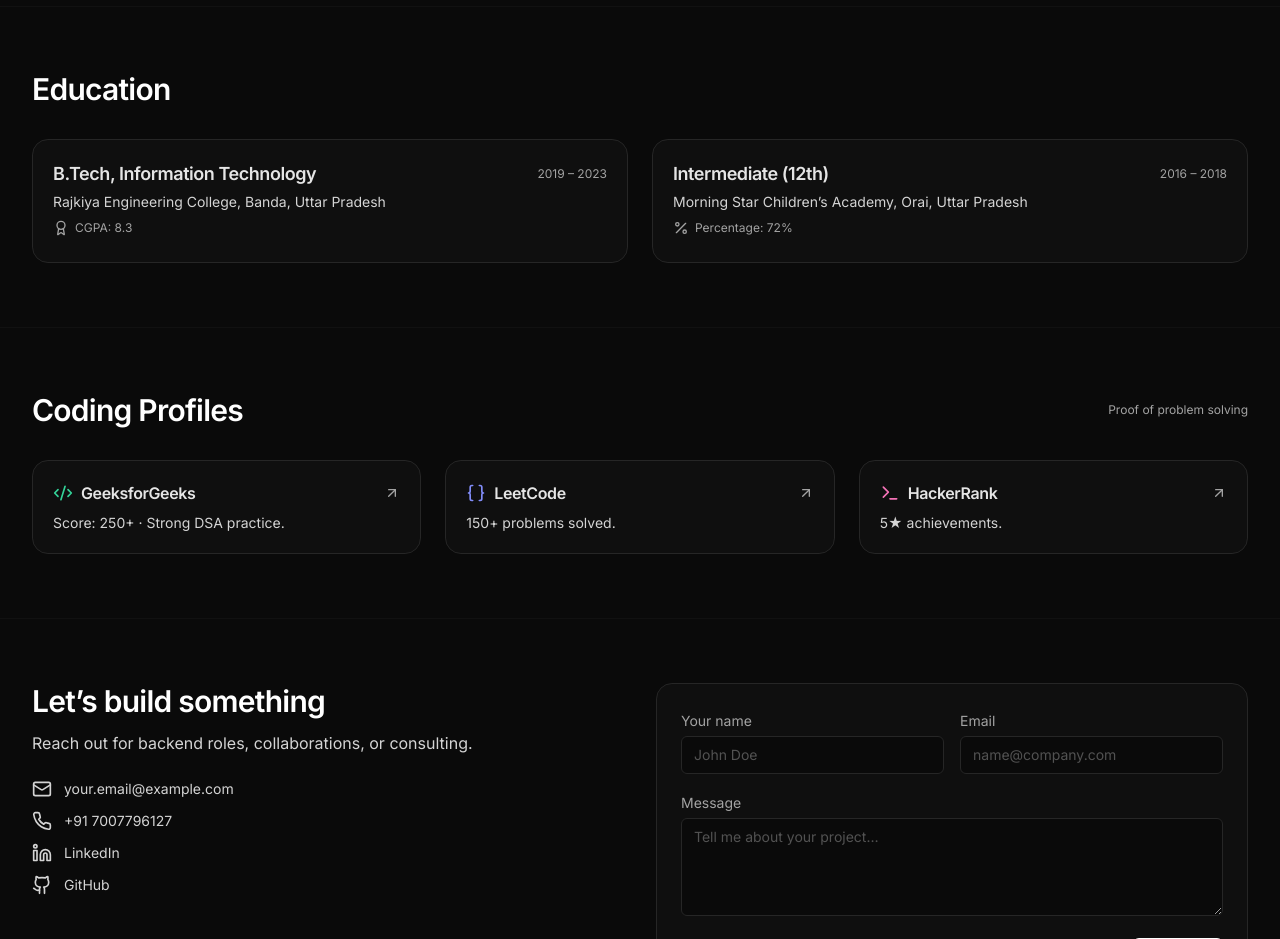
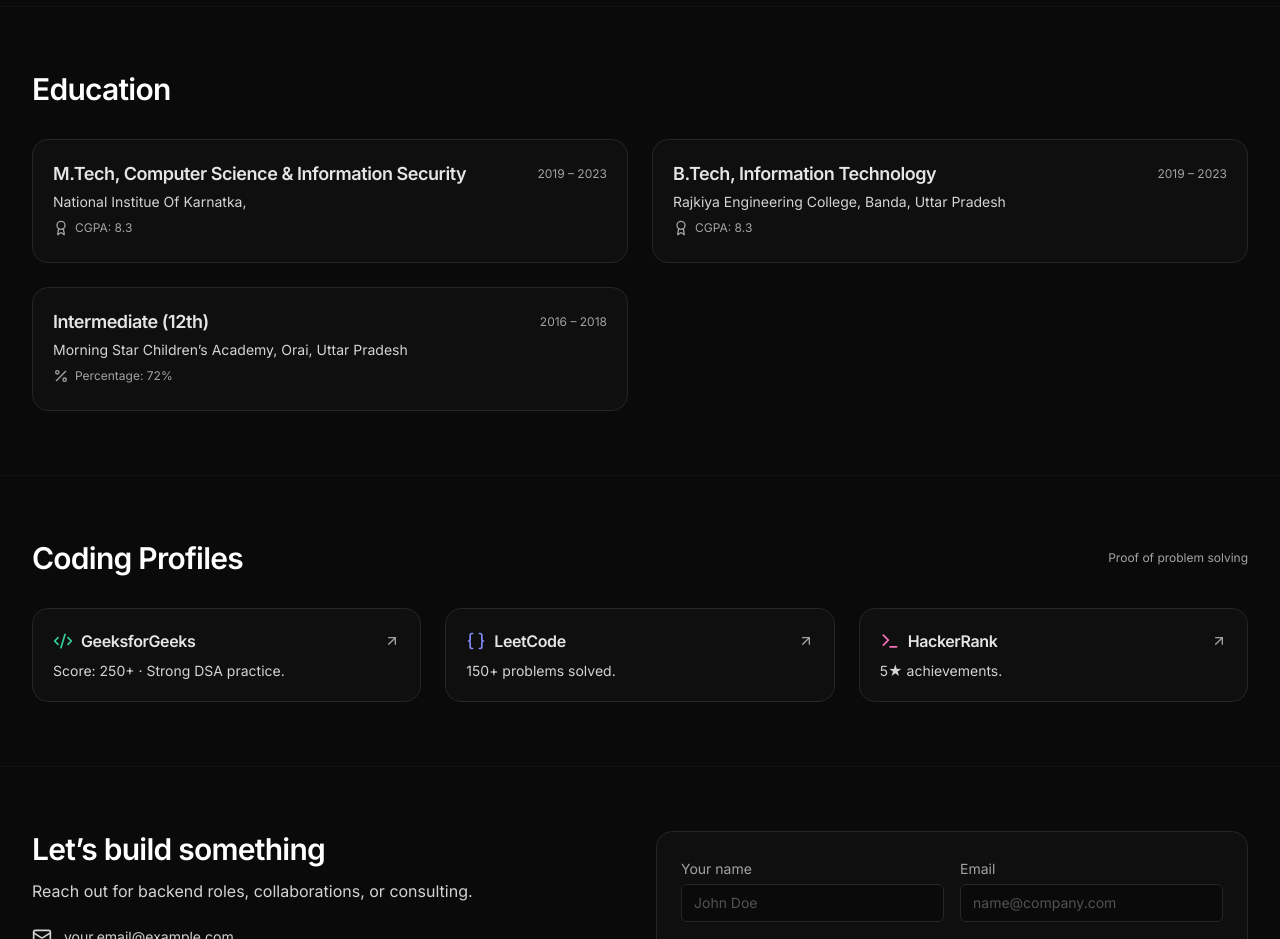
Before and after one commit to Akash-27022002/Test, a React (Vite) app: page / in a window 1280 px wide. Shown: the part 2860-3799 px from the top of the page. Built offline with nearby package versions, Linux system fonts and the light colour scheme.

Commit message:
update education data

```diff
--- a/src/data/portfolioData.js
+++ b/src/data/portfolioData.js
@@ -107,6 +107,13 @@ export const portfolio = {
 
   education: [
     {
+      degree: "M.Tech, Computer Science & Information Security",
+      place: "National Institue Of Karnatka,",
+      period: "2019 – 2023",
+      meta: "CGPA: 8.3",
+      icon: "Award"
+    },
+    {
       degree: "B.Tech, Information Technology",
       place: "Rajkiya Engineering College, Banda, Uttar Pradesh",
       period: "2019 – 2023",
```
